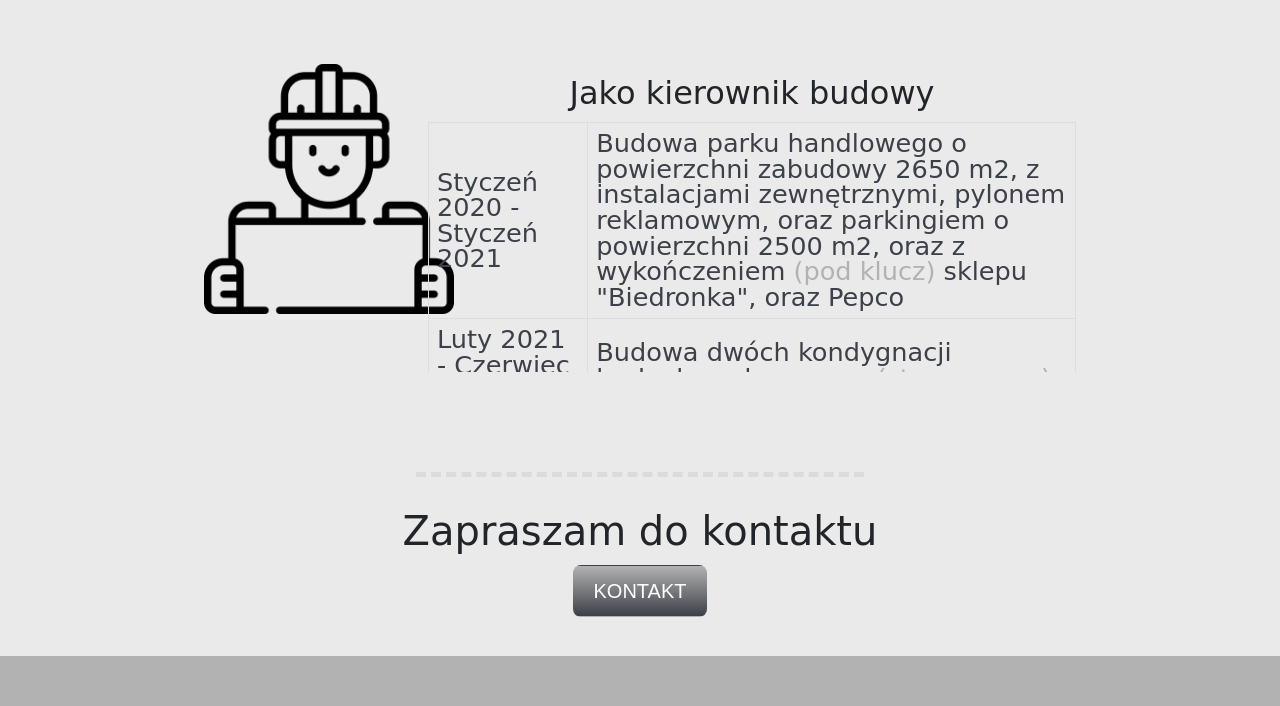
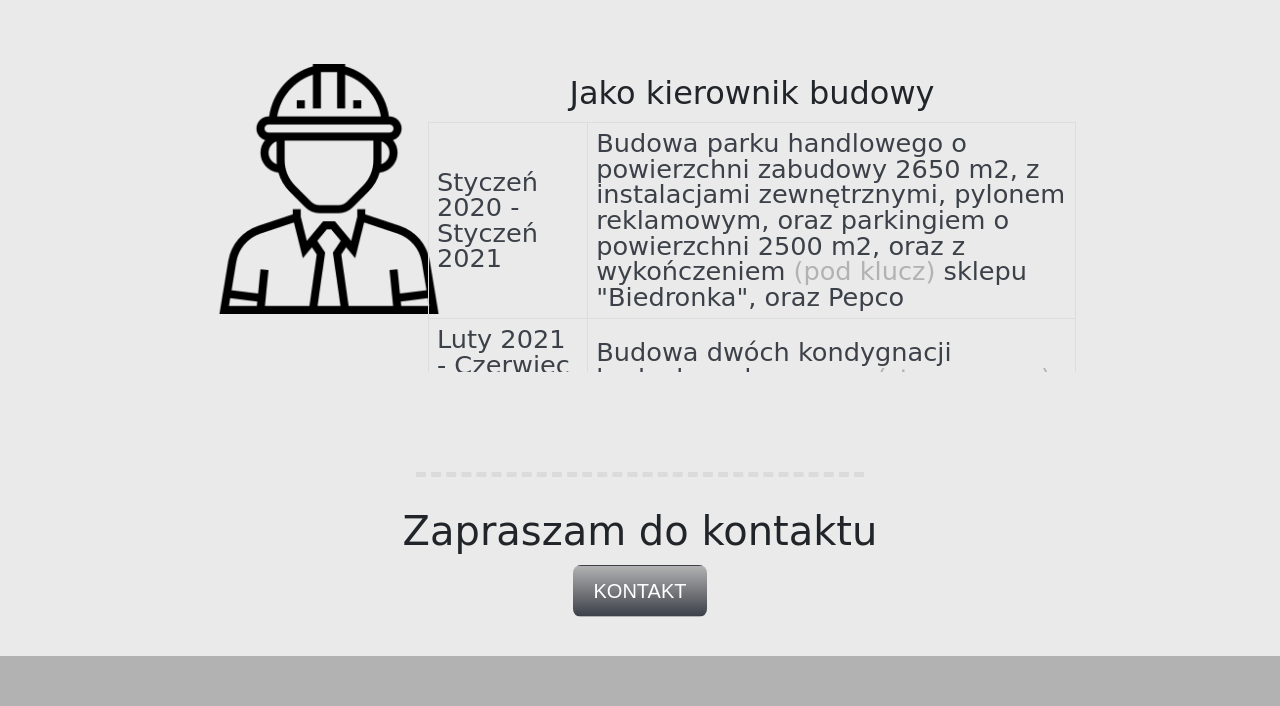
Before and after one commit to CryptoKzyhu/CV, a plain HTML site: page index.html in a window 1280 px wide. Shown: the part 3354-4060 px from the top of the page. Drawn offline with nearby package versions, Linux system fonts and the light colour scheme; a web font is replaced by a local one.

Commit message:
zmiana jednego img

```diff
--- a/index.html
+++ b/index.html
@@ -229,7 +229,7 @@
 
 <div class="row">
     <div class="col-lg-3">
-        <img class="icons" src="images/architect.png" alt="">
+        <img class="icons" src="images/engineer.png" alt="">
     </div>
     <div class="col-lg-9">
         <h3>Jako kierownik budowy</h3>
```
